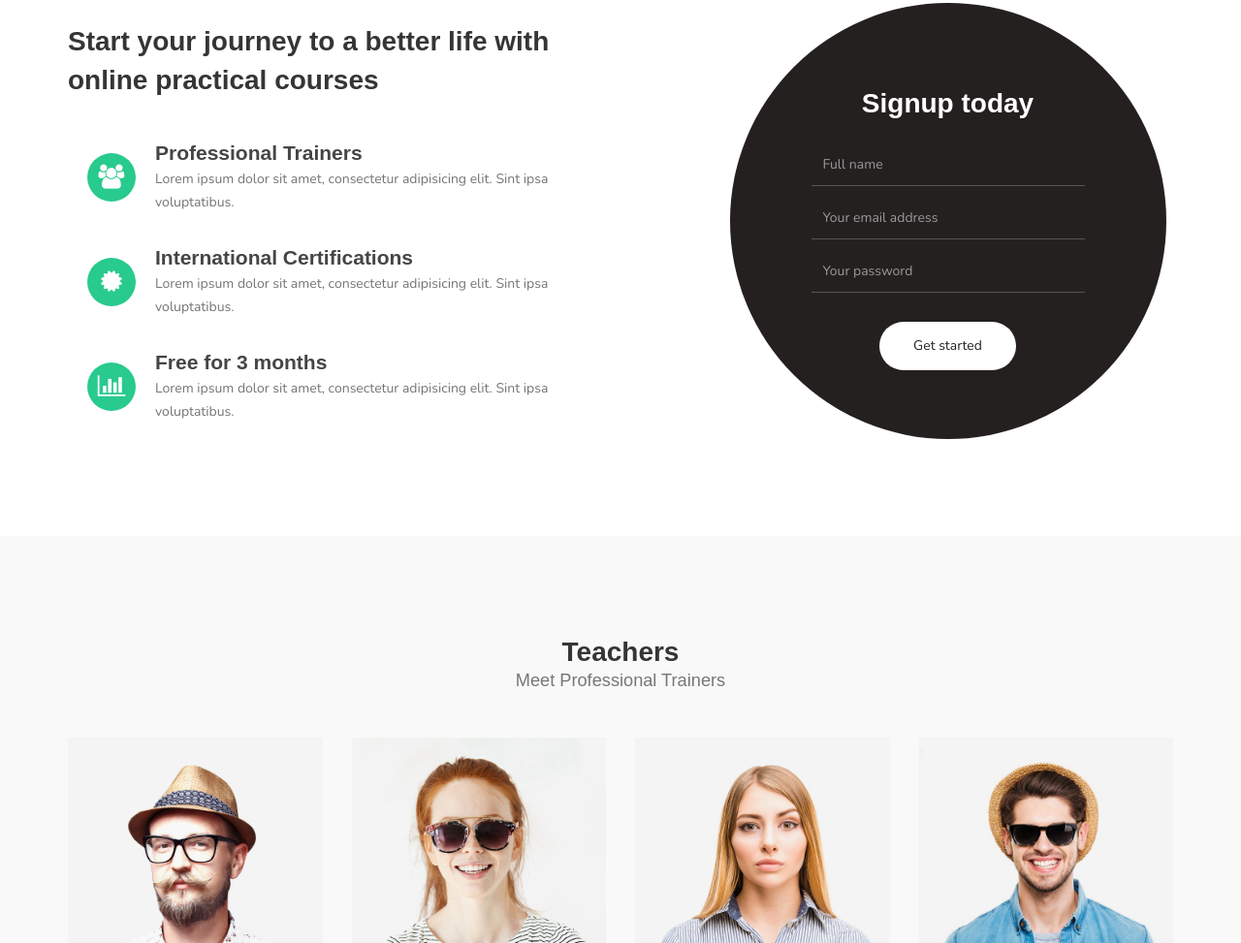
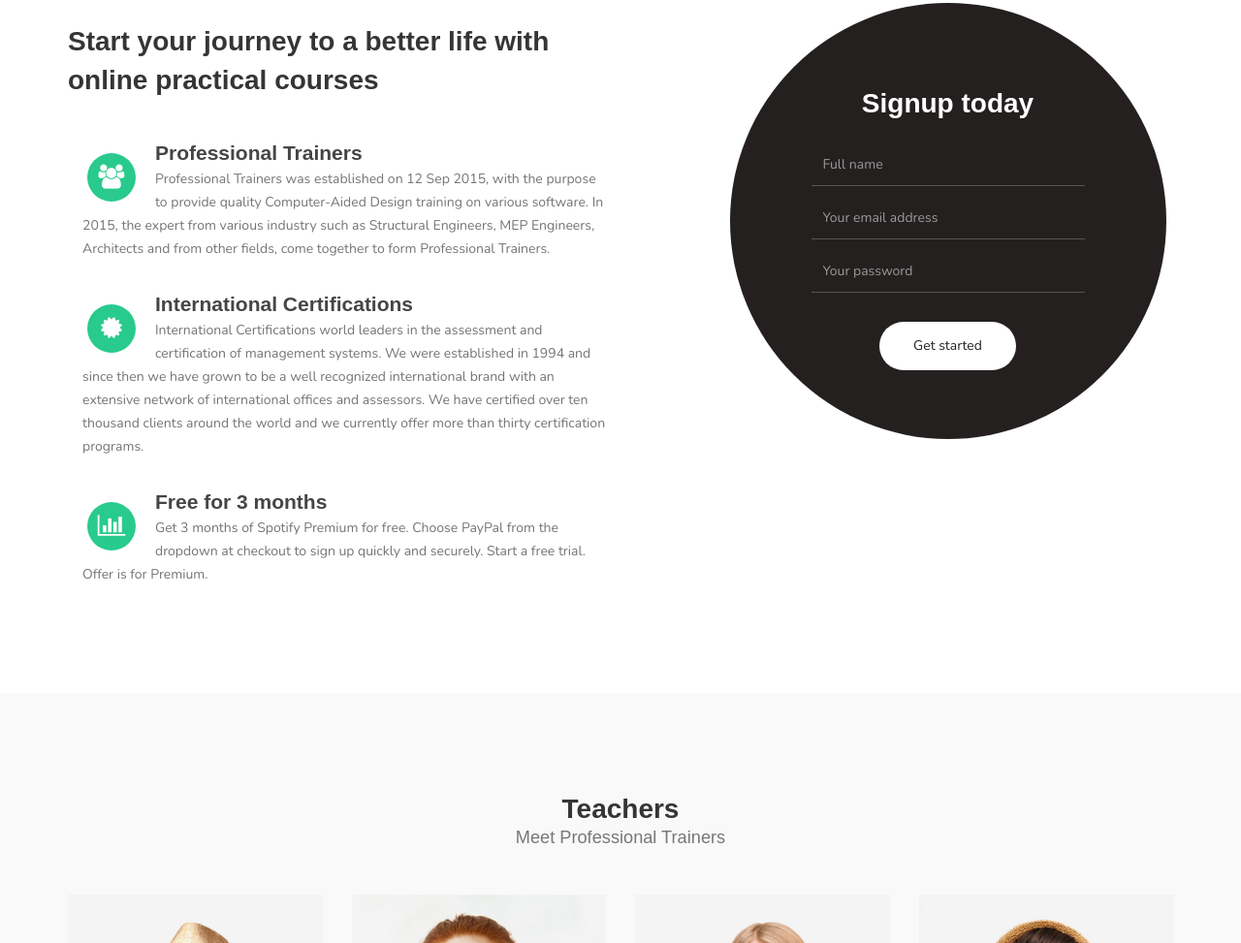
Before and after one commit to Pdrocks/hacktober_template001, a plain HTML site: page index.html in a window 1280 px wide. Shown: the part 1356-2329 px from the top of the page at 97% size. Drawn offline with nearby package versions, Linux system fonts and the light colour scheme; a web font is replaced by a local one.

Commit message:
online practical courses Updated

```diff
--- a/index.html
+++ b/index.html
@@ -165,7 +165,7 @@ https://templatemo.com/tm-516-known
                                    <span><i class="fa fa-users"></i></span>
                                    <figcaption>
                                         <h3>Professional Trainers</h3>
-                                        <p>Lorem ipsum dolor sit amet, consectetur adipisicing elit. Sint ipsa voluptatibus.</p>
+                                        <p>Professional Trainers was established on 12 Sep 2015, with the purpose to provide quality Computer-Aided Design training on various software. In 2015, the expert from various industry such as Structural Engineers, MEP Engineers, Architects and from other fields, come together to form Professional Trainers.</p>
                                    </figcaption>
                               </figure>
 
@@ -173,7 +173,8 @@ https://templatemo.com/tm-516-known
                                    <span><i class="fa fa-certificate"></i></span>
                                    <figcaption>
                                         <h3>International Certifications</h3>
-                                        <p>Lorem ipsum dolor sit amet, consectetur adipisicing elit. Sint ipsa voluptatibus.</p>
+                                        <p>International Certifications world leaders in the assessment and certification of management systems.
+We were established in 1994 and since then we have grown to be a well recognized international brand with an extensive network of international offices and assessors. We have certified over ten thousand clients around the world and we currently offer more than thirty certification programs.</p>
                                    </figcaption>
                               </figure>
 
@@ -181,7 +182,7 @@ https://templatemo.com/tm-516-known
                                    <span><i class="fa fa-bar-chart-o"></i></span>
                                    <figcaption>
                                         <h3>Free for 3 months</h3>
-                                        <p>Lorem ipsum dolor sit amet, consectetur adipisicing elit. Sint ipsa voluptatibus.</p>
+                                        <p>Get 3 months of Spotify Premium for free. Choose PayPal from the dropdown at checkout to sign up quickly and securely. Start a free trial. Offer is for Premium.</p>
                                    </figcaption>
                               </figure>
                          </div>
```
